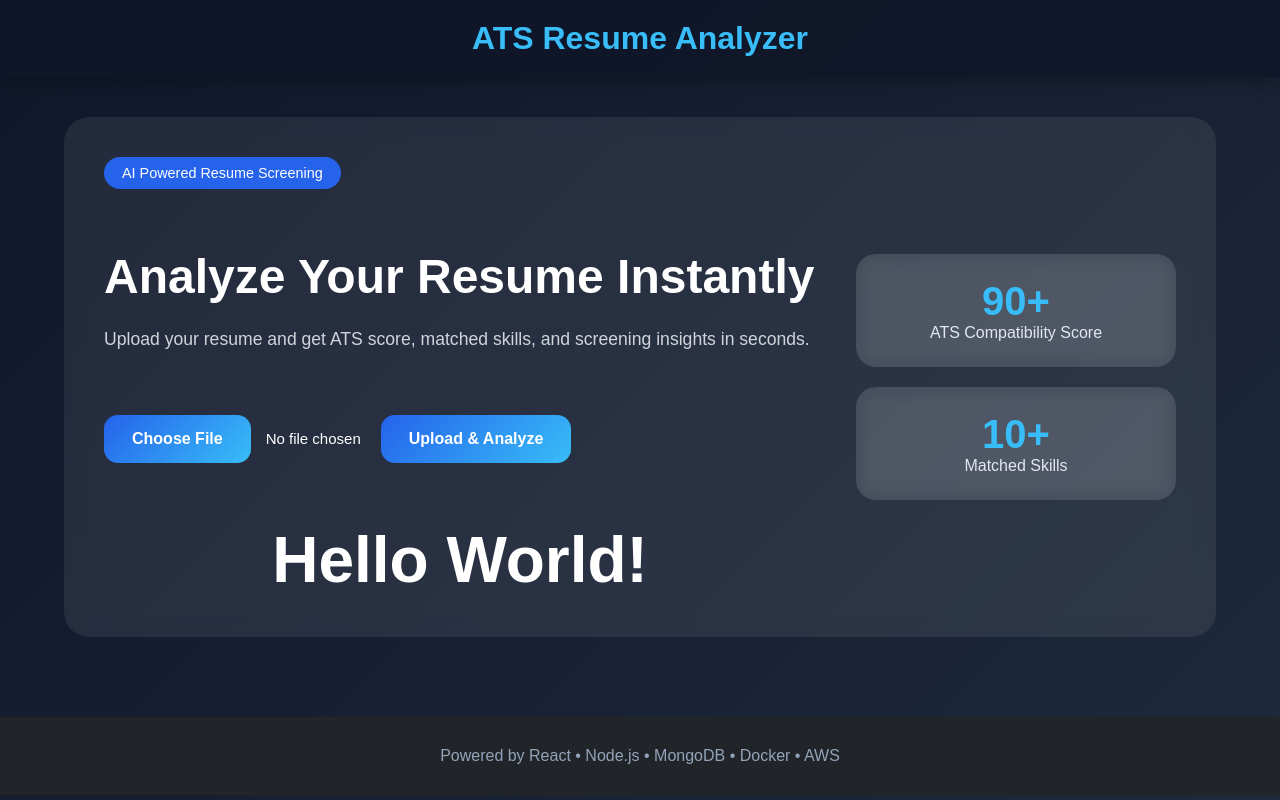
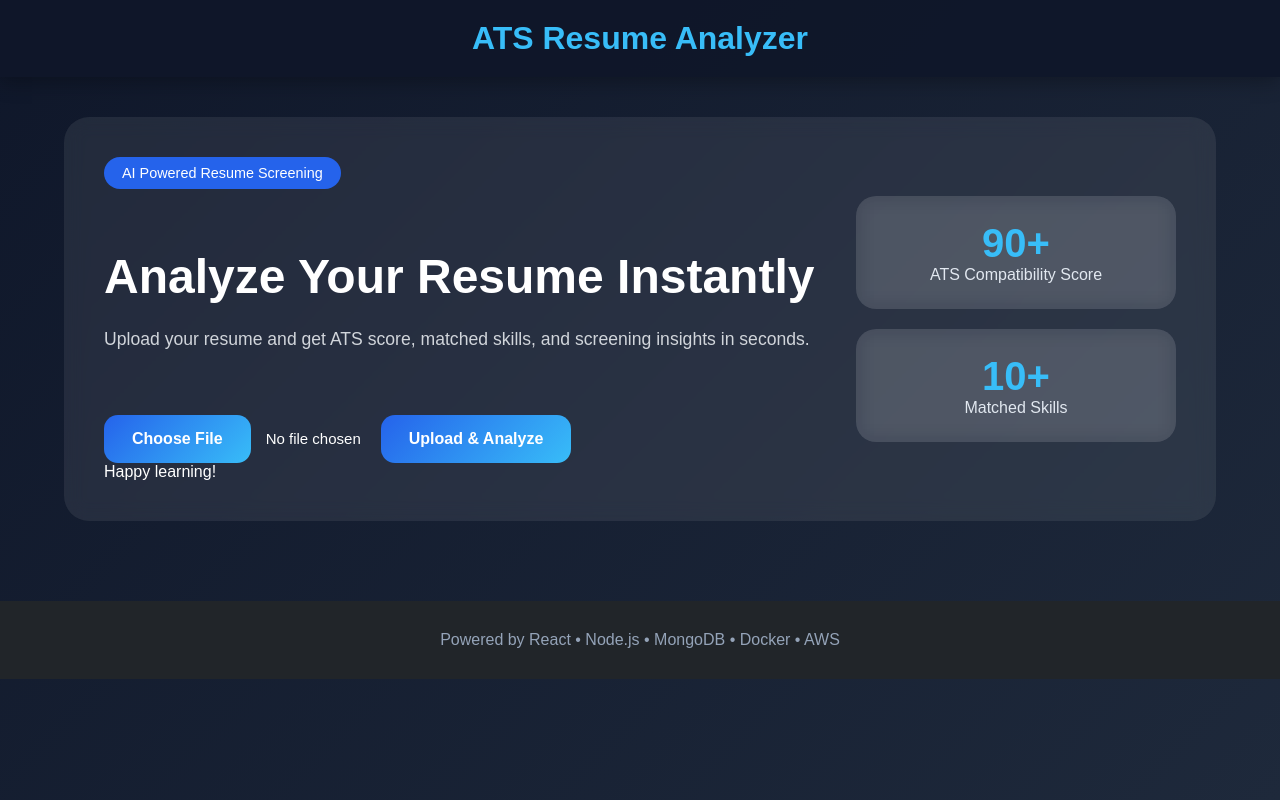
Before and after one commit to SwatiNandi/devops-resume-analyzer, a React (Create React App) app in the folder frontend/: page / in a window 1280 px wide. Built offline with nearby package versions, Linux system fonts and the light colour scheme.

Commit message:
new change

```diff
--- a/frontend/src/pages/ResumeUpload.js
+++ b/frontend/src/pages/ResumeUpload.js
@@ -99,8 +99,8 @@ function ResumeUpload() {
 
                         </div>
 
-                        <div className="hello-world">
-                            Hello World!
+                        <div className="happy-learning">
+                            Happy learning!
                         </div>
 
                     </div>
```
